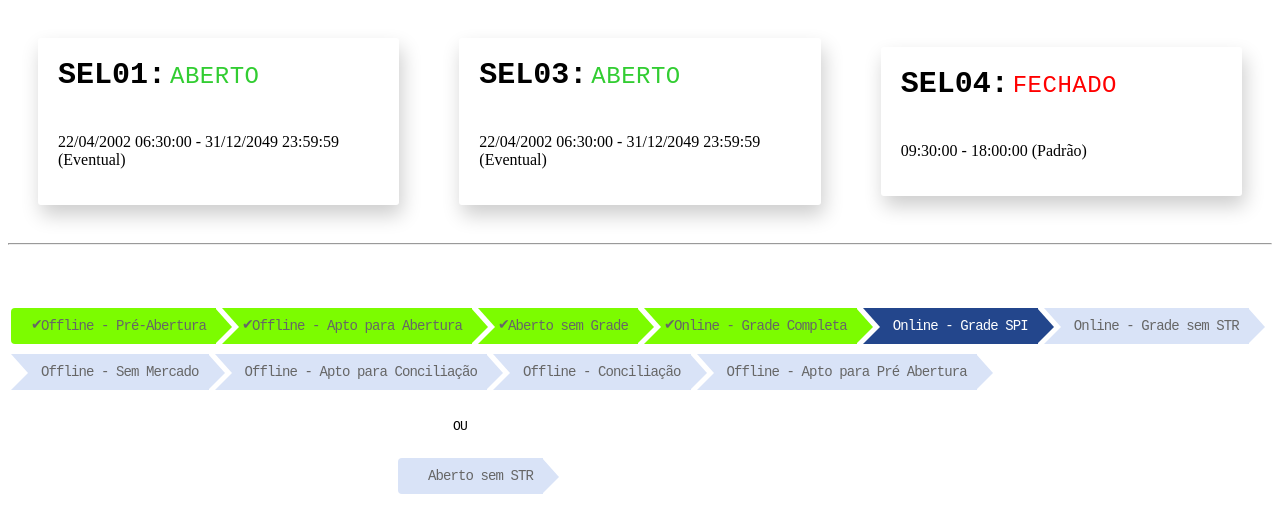
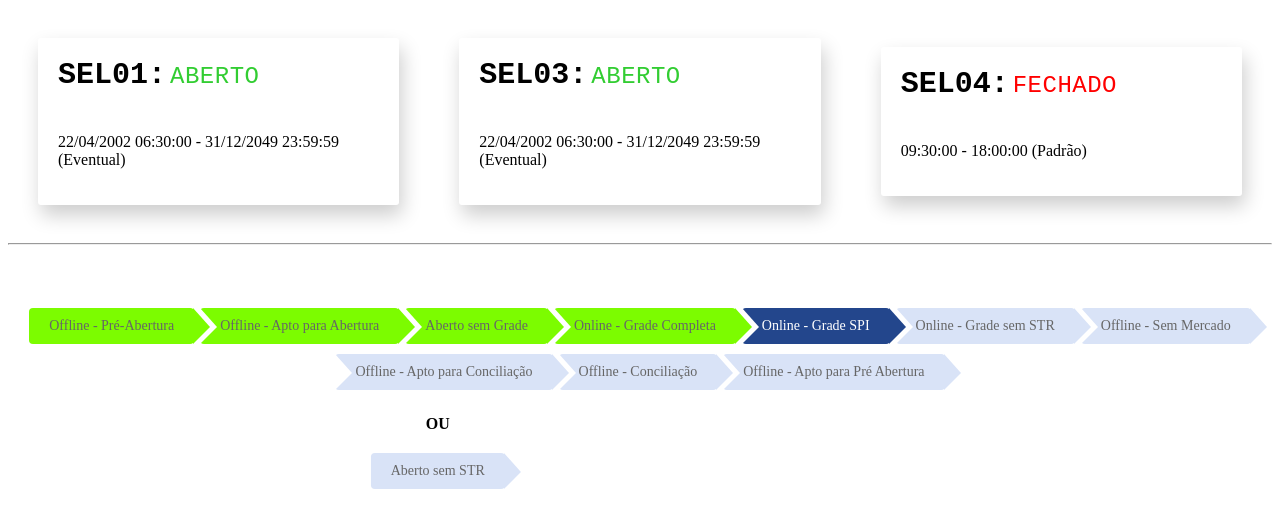
Before and after one commit to fjuncal/selic-status-poc, an Angular app: page / in a window 1280 px wide. Shown: the top 532 px of the page. Built offline with nearby package versions, Linux system fonts and the light colour scheme.

Commit message:
alinhando steps

```diff
--- a/src/app/selic-status/componentes/ciclo-vida/ciclo-vida.component.html
+++ b/src/app/selic-status/componentes/ciclo-vida/ciclo-vida.component.html
@@ -4,22 +4,22 @@
       <div class="step done"><span>Offline - Pré-Abertura</span></div>
       <div class="step done"><span>Offline - Apto para Abertura</span></div>
       <div class="step done"><span>Aberto sem Grade</span></div>
-      <div class="step done"><span>Online - Grade Completa</span></div>
+      <div class="step done" id="online-grade-completa">
+        <span>Online - Grade Completa</span>
+      </div>
       <div class="step current"><span>Online - Grade SPI</span></div>
       <div class="step"><span>Online - Grade sem STR</span></div>
       <div class="step"><span>Offline - Sem Mercado</span></div>
       <div class="step"><span>Offline - Apto para Conciliação</span></div>
       <div class="step"><span>Offline - Conciliação</span></div>
-      <div class="step">
-        <span>Offline - Apto para Pré Abertura</span>
-      </div>
+      <div class="step"><span>Offline - Apto para Pré Abertura</span></div>
     </div>
-    <div style="margin-left: 445px; margin-top: 24px">
-      <span>OU</span>
-    </div>
-    <div class="arrow-steps clearfix">
-      <div style="margin-left: 390px; margin-top: 24px" class="step">
-        <span>Aberto sem STR</span>
+
+    <!-- 🔥 "OU" e "Aberto sem STR" agora ficam exatamente abaixo de "Online - Grade Completa" -->
+    <div class="separator-container">
+      <div class="separator">OU</div>
+      <div class="arrow-steps extra-step">
+        <div class="step"><span>Aberto sem STR</span></div>
       </div>
     </div>
   </div>
--- a/src/app/selic-status/componentes/ciclo-vida/ciclo-vida.component.scss
+++ b/src/app/selic-status/componentes/ciclo-vida/ciclo-vida.component.scss
@@ -1,64 +1,43 @@
-/* Global CSS, you probably don't need that */
-
-.clearfix:after {
-  clear: both;
-  content: "";
-  display: block;
-  height: 0;
-}
-
 .container {
   margin-top: 58px;
+  display: flex;
+  flex-direction: column;
+  align-items: center;
+  width: 100%;
+  position: relative;
 }
 
 .wrapper {
-  display: table-cell;
+  display: flex;
+  flex-direction: column;
+  align-items: center;
+  position: relative;
 }
 
-.wrapper,
-span {
-  font-family: monospace;
-  letter-spacing: -0.9px;
+/* Mantém os steps alinhados corretamente */
+.arrow-steps {
+  display: flex;
+  flex-wrap: wrap;
+  justify-content: center;
+  max-width: 100%;
+  position: relative;
 }
 
-.nav {
-  margin-top: 40px;
-}
-
-.pull-right {
-  float: right;
-}
-
-a,
-a:active {
-  color: #333;
-  text-decoration: none;
-}
-
-a:hover {
-  color: #999;
-}
-
-/* Breadcrups CSS */
-
+/* Define os estilos dos steps */
 .arrow-steps .step {
   font-size: 14px;
   text-align: center;
   color: #666;
   cursor: default;
   margin: 5px 3px;
-  padding: 10px 10px 10px 30px;
-  float: left;
+  padding: 10px 20px;
+  background-color: #d9e3f7;
+  border-radius: 4px;
+  white-space: nowrap;
   position: relative;
-
-  background-color: #d9e3f7;
-  -webkit-user-select: none;
-  -moz-user-select: none;
-  -ms-user-select: none;
-  user-select: none;
-  transition: background-color 0.2s ease;
 }
 
+/* Mantém as setas entre os steps */
 .arrow-steps .step:after,
 .arrow-steps .step:before {
   content: " ";
@@ -81,40 +60,12 @@ a:hover {
   z-index: 0;
 }
 
+/* Mantém a sequência dos steps */
 .arrow-steps .step:first-child:before {
   border: none;
 }
 
-.arrow-steps .step:first-child {
-  border-top-left-radius: 4px;
-  border-bottom-left-radius: 4px;
-}
-
-.arrow-steps .step span {
-  position: relative;
-}
-
-.arrow-steps .step span:before {
-  opacity: 0;
-  content: "✔";
-  position: absolute;
-  top: -2px;
-  left: -10px;
-}
-
-.arrow-steps .step.done span:before {
-  opacity: 1;
-  -webkit-transition: opacity 0.3s ease 0.5s;
-  -moz-transition: opacity 0.3s ease 0.5s;
-  -ms-transition: opacity 0.3s ease 0.5s;
-  transition: opacity 0.3s ease 0.5s;
-}
-
-.arrow-steps .step.current {
-  color: #fff;
-  background-color: #23468c;
-}
-
+/* Steps concluídos */
 .arrow-steps .step.done {
   background-color: lawngreen;
 }
@@ -122,6 +73,52 @@ a:hover {
 .arrow-steps .step.done:after {
   border-left: 17px solid lawngreen;
 }
+
+/* Step atual */
+.arrow-steps .step.current {
+  background-color: #23468c;
+  color: white;
+}
+
 .arrow-steps .step.current:after {
   border-left: 17px solid #23468c;
 }
+
+/* 🔥 Mantém "OU" e "Aberto sem STR" exatamente abaixo de "Online - Grade Completa" */
+.separator-container {
+  position: absolute;
+  top: calc(100% + 20px); /* 🔥 Garante que fica logo abaixo */
+  left: 34%;
+  transform: translateX(-50%);
+  display: flex;
+  flex-direction: column;
+  align-items: center;
+}
+
+/* 🔥 "OU" formatado corretamente */
+.separator {
+  font-weight: bold;
+  text-align: center;
+  margin-bottom: 10px;
+}
+
+/* 🔥 "Aberto sem STR" sempre abaixo do "OU" */
+.extra-step {
+  display: flex;
+  justify-content: center;
+  margin-top: 5px;
+}
+
+/* 🔥 Ajuste responsivo */
+@media screen and (max-width: 1024px) {
+  .separator-container {
+    position: relative;
+    width: auto;
+    margin-top: 20px;
+  }
+
+  .extra-step {
+    justify-content: center;
+    width: 100%;
+  }
+}
```
